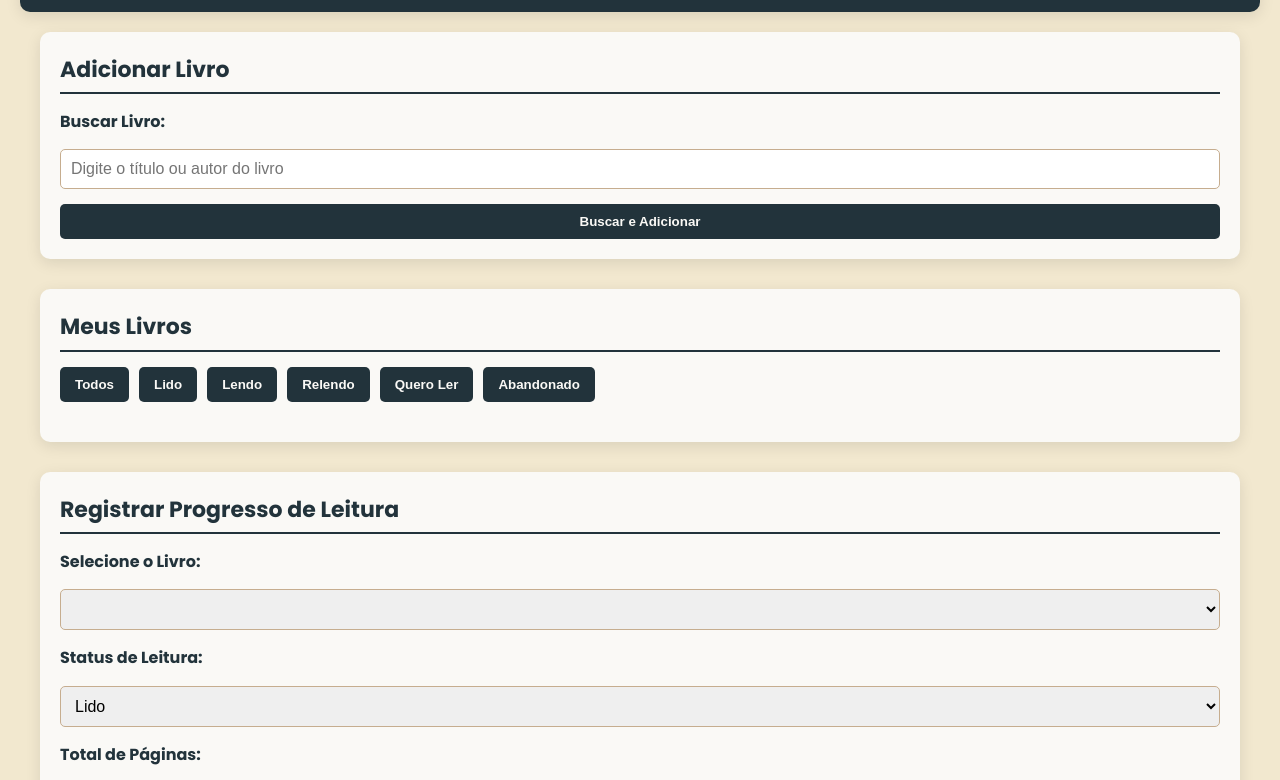
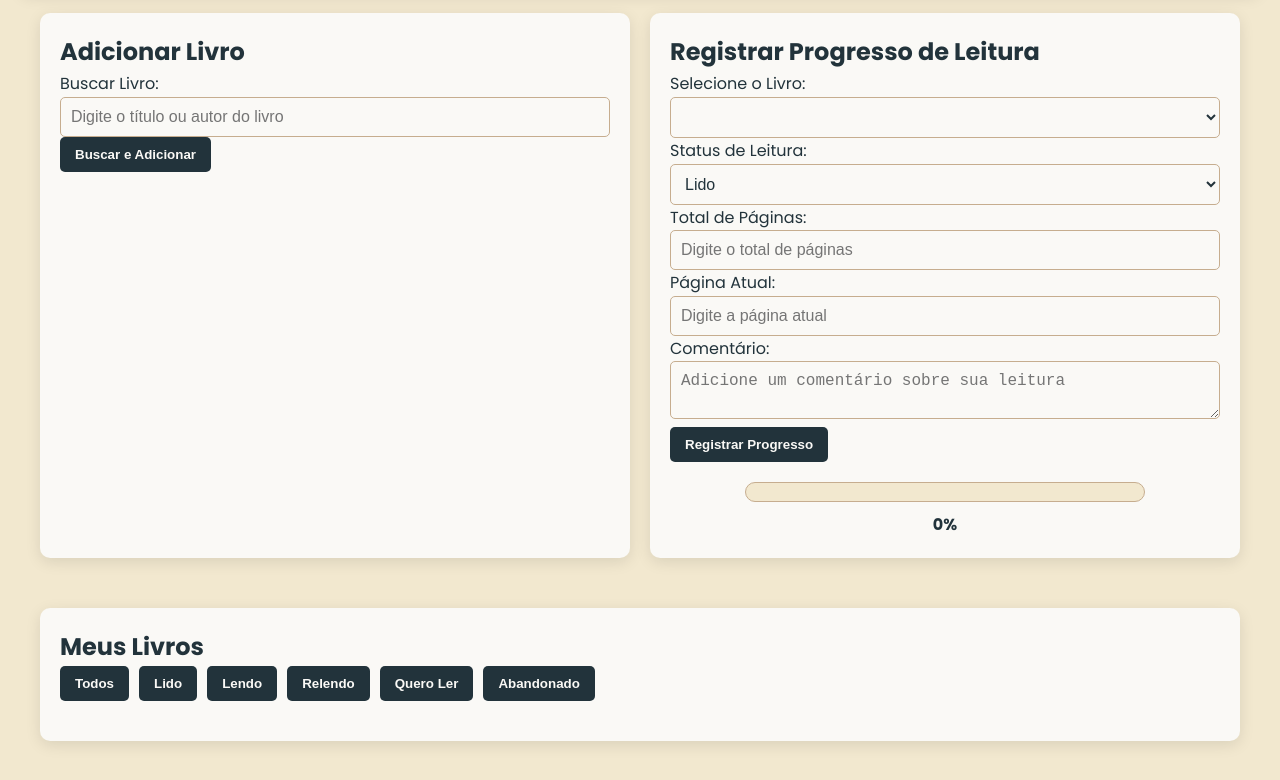
Before and after one commit to menegonlucas/projeto_tcc, a plain HTML site: page web/html/profile.html in a window 1280 px wide. Shown: the part 104-884 px from the top of the page. Drawn offline with Linux system fonts and the light colour scheme; no server answers.

Commit message:
HTML,CSS E JS atualizados

```diff
--- a/web/estilos/profile.css
+++ b/web/estilos/profile.css
@@ -3,16 +3,12 @@
 
 /* Variáveis de cores */
 :root {
-    --c1: #22333B;
-    /* Cor principal (escura) */
-    --c2: #c6ad8f;
-    /* Cor secundária */
-    --c3: #FAF9F6;
-    /* Fundo claro */
-    --c4: #F2E8CF;
-    /* Fundo geral */
-    --c5: #F2D0A4;
-    /* Destaque */
+    --c1: #22333B; /* Cor principal (escura) */
+    --c2: #c6ad8f; /* Cor secundária */
+    --c3: #FAF9F6; /* Fundo claro */
+    --c4: #F2E8CF; /* Fundo geral */
+    --c5: #F2D0A4; /* Destaque */
+    --c6: #E0C097; /* Cor de foco */
 }
 
 /* Reset básico */
@@ -61,23 +57,16 @@ header .nav-buttons button {
     border-radius: 5px;
     cursor: pointer;
     font-weight: bold;
-    display: flex;
-    align-items: center;
-    gap: 5px;
-    transition: background-color 0.3s ease;
+    transition: background-color 0.3s ease, transform 0.2s ease;
 }
 
 header .nav-buttons button:hover {
     background-color: var(--c5);
     color: var(--c3);
+    transform: scale(1.05);
 }
 
-.icon {
-    width: 20px;
-    height: 20px;
-}
-
-/* Conteúdo principal */
+/* Layout principal */
 main {
     max-width: 1200px;
     margin: 0 auto;
@@ -86,59 +75,33 @@ main {
     gap: 30px;
 }
 
-/* Seções */
-section {
+/* Container para as seções lado a lado */
+#top-sections {
+    display: flex;
+    justify-content: space-between;
+    gap: 20px;
+}
+
+/* Estilo para as seções lado a lado */
+#add-book-section,
+#reading-progress-section {
+    flex: 1; /* Faz com que as seções ocupem o mesmo espaço */
     background-color: var(--c3);
     padding: 20px;
     border-radius: 10px;
     box-shadow: 0px 4px 15px rgba(0, 0, 0, 0.1);
 }
 
-section h2 {
-    font-size: 22px;
-    color: var(--c1);
-    margin-bottom: 15px;
-    border-bottom: 2px solid var(--c1);
-    padding-bottom: 5px;
+/* Seção "Meus Livros" ocupa toda a largura */
+#all-books-section {
+    background-color: var(--c3);
+    padding: 20px;
+    border-radius: 10px;
+    box-shadow: 0px 4px 15px rgba(0, 0, 0, 0.1);
+    margin-top: 20px;
 }
 
-/* Formulários */
-form {
-    display: flex;
-    flex-direction: column;
-    gap: 15px;
-}
-
-form label {
-    font-weight: bold;
-    color: var(--c1);
-}
-
-form input,
-form select {
-    padding: 10px;
-    border: 1px solid var(--c2);
-    border-radius: 5px;
-    font-size: 16px;
-}
-
-form button {
-    background-color: var(--c1);
-    color: var(--c3);
-    border: none;
-    padding: 10px 15px;
-    border-radius: 5px;
-    cursor: pointer;
-    font-weight: 600;
-    transition: background-color 0.3s ease-in-out;
-}
-
-form button:hover {
-    background-color: var(--c2);
-    color: var(--c3);
-}
-
-/* Seção de Meus Livros */
+/* Botões de filtro */
 #filter-options {
     display: flex;
     gap: 10px;
@@ -152,59 +115,57 @@ form button:hover {
     padding: 10px 15px;
     border-radius: 5px;
     cursor: pointer;
-    font-weight: 600;
-    transition: background-color 0.3s ease-in-out;
+    font-weight: bold;
+    transition: background-color 0.3s ease, transform 0.2s ease;
 }
 
 #filter-options button:hover {
-    background-color: var(--c2);
+    background-color: var(--c5);
+    transform: scale(1.05);
+}
+
+#filter-options button.active {
+    background-color: var(--c5);
     color: var(--c1);
 }
 
-#books-container {
-    display: flex;
-    flex-wrap: wrap;
-    gap: 15px;
-}
-
-.book {
-    background-color: var(--c3);
-    border: 1px solid var(--c2);
-    border-radius: 10px;
-    padding: 15px;
-    width: calc(50% - 10px);
-    box-shadow: 0px 4px 15px rgba(0, 0, 0, 0.1);
-}
-
-.book h3 {
-    font-size: 18px;
-    color: var(--c1);
-    margin-bottom: 10px;
-}
-
-.book p {
-    font-size: 14px;
-    color: var(--c1);
-    margin-bottom: 5px;
-}
-
-.book p:last-child {
-    font-weight: bold;
-    color: var(--c2);
-}
-
-/* Seção de Registro de Leitura */
-#reading-progress-section form {
-    display: flex;
-    flex-direction: column;
-    gap: 15px;
-}
-
-#reading-progress-section select {
+/* Estilo para caixas de texto e botões de seleção */
+form input,
+form select,
+form textarea {
+    width: 100%;
     padding: 10px;
     border: 1px solid var(--c2);
     border-radius: 5px;
     font-size: 16px;
+    background-color: var(--c3);
+    color: var(--c1);
+    transition: border-color 0.3s ease, box-shadow 0.3s ease;
+}
+
+form input:focus,
+form select:focus,
+form textarea:focus {
+    border-color: var(--c6);
+    box-shadow: 0px 0px 5px var(--c6);
+    outline: none;
+}
+
+/* Botões */
+form button {
+    background-color: var(--c1);
+    color: var(--c3);
+    border: none;
+    padding: 10px 15px;
+    border-radius: 5px;
+    cursor: pointer;
+    font-weight: bold;
+    transition: background-color 0.3s ease, transform 0.2s ease;
+}
+
+form button:hover {
+    background-color: var(--c5);
+    transform: scale(1.05);
 }
 
 /* Barra de Progresso */
--- a/web/html/index.html
+++ b/web/html/index.html
@@ -20,8 +20,14 @@
             </a>
 
     </header>
-
+    <section id="recent-comments">
+        <h2>Comentários Recentes</h2>
+        <div id="comments-container">
+            <!-- Comentários serão carregados dinamicamente aqui -->
+        </div>
+    </section>
 
 </body>
+<script src="../scripts/index.js"></script>
 
 </html>
--- a/web/html/profile.html
+++ b/web/html/profile.html
@@ -22,33 +22,18 @@
     </header>
 
     <main>
+        <!-- Container para as seções lado a lado -->
+        <div id="top-sections">
             <!-- Seção de Adicionar Livros -->
             <section id="add-book-section">
                 <h2>Adicionar Livro</h2>
                 <form id="add-book-form">
                     <label for="book-search">Buscar Livro:</label>
-                <input type="text" id="book-search" name="search" placeholder="Digite o título ou autor do livro"
-                    required>
+                    <input type="text" id="book-search" name="search" placeholder="Digite o título ou autor do livro" required>
                     <button type="submit">Buscar e Adicionar</button>
                 </form>
                 <div id="search-results">
                     <!-- Resultados da busca serão carregados dinamicamente aqui -->
-            </div>
-        </section>
-
-        <!-- Seção de Todos os Livros -->
-        <section id="all-books-section">
-            <h2>Meus Livros</h2>
-            <div id="filter-options">
-                <button data-filter="todos">Todos</button>
-                <button data-filter="lido">Lido</button>
-                <button data-filter="lendo">Lendo</button>
-                <button data-filter="relendo">Relendo</button>
-                <button data-filter="quero-ler">Quero Ler</button>
-                <button data-filter="abandonado">Abandonado</button>
-            </div>
-            <div id="books-container">
-                <!-- Os livros serão carregados dinamicamente aqui -->
                 </div>
             </section>
 
@@ -71,8 +56,7 @@
                     </select>
 
                     <label for="total-pages">Total de Páginas:</label>
-                <input type="number" id="total-pages" name="totalPages" placeholder="Digite o total de páginas"
-                    required>
+                    <input type="number" id="total-pages" name="totalPages" placeholder="Digite o total de páginas" required>
 
                     <label for="current-page">Página Atual:</label>
                     <input type="number" id="current-page" name="currentPage" placeholder="Digite a página atual" required>
@@ -90,6 +74,24 @@
                     <p id="progress-percentage">0%</p>
                 </div>
             </section>
+        </div>
+
+        <!-- Seção de Todos os Livros -->
+        <section id="all-books-section">
+            <h2>Meus Livros</h2>
+            <div id="filter-options">
+                <button data-filter="todos">Todos</button>
+                <button data-filter="lido">Lido</button>
+                <button data-filter="lendo">Lendo</button>
+                <button data-filter="relendo">Relendo</button>
+                <button data-filter="quero-ler">Quero Ler</button>
+                <button data-filter="abandonado">Abandonado</button>
+            </div>
+            <div id="books-container">
+                <!-- Os livros serão carregados dinamicamente aqui -->
+            </div>
+        </section>
+    </main>
 </body>
 
 </html>
```
Also changed, not shown: web/estilos/style.css (+40 -0 lines), web/scripts/index.js (added, +32 -0 lines), Palette.png (added), paleta.png (deleted). Lines whose indentation alone changed are shown as unchanged.
